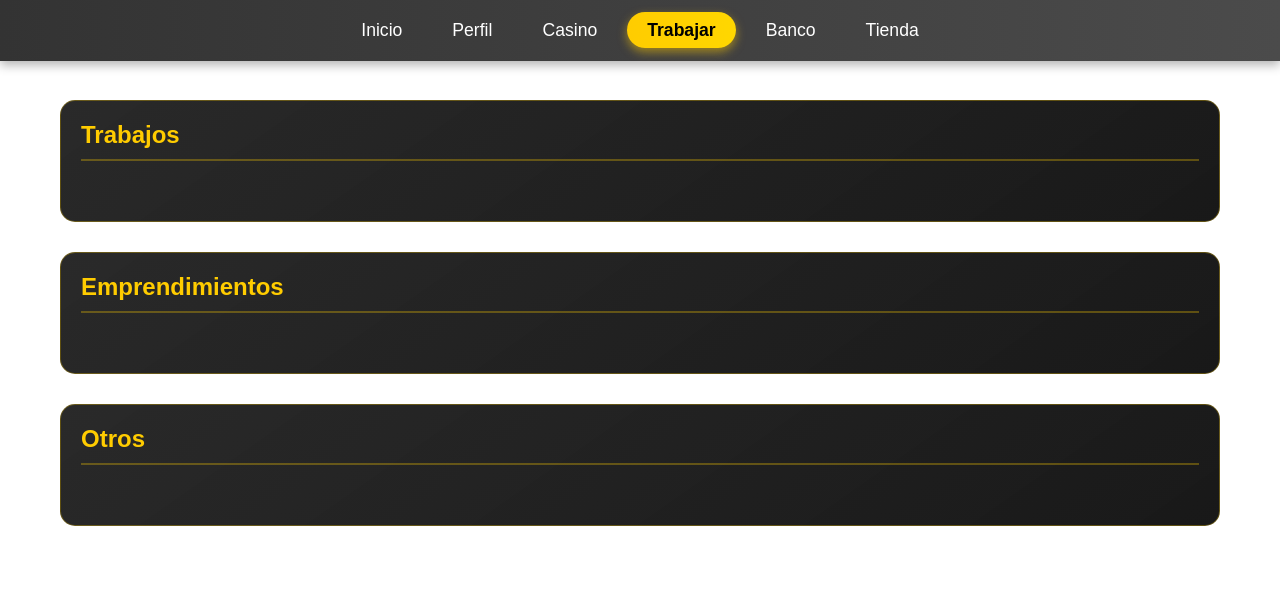
After one commit to DavidCh02/CasinoSim, a Flask app: page /trabajar in a window 1280 px wide. The commit adds this page. Shown: the top 595 px of the page. Run offline with Flask 3, Linux system fonts and the light colour scheme; the visitor is signed in with stand-in values (Sample User, id 1).

Commit message:
Add files via upload

```diff
--- a/routes.py
+++ b/routes.py
@@ -197,45 +197,43 @@ def pagar_factura():
 
     try:
         with get_db_session() as conn:
-            # Update the payment query to include payment timestamp
-            result = conn.execute(text("""
-                WITH factura_info AS (
-                    SELECT f.id, f.monto, u.dinero_efectivo
-                    FROM facturas f
-                    JOIN users u ON u.id = f.user_id
-                    WHERE u.username = :username
-                    AND f.tipo = :tipo
-                    AND (f.pagado = false OR (f.fecha_pago < NOW() - INTERVAL '1 minute'))
-                    LIMIT 1
-                )
-                UPDATE users
-                SET dinero_efectivo = dinero_efectivo - (
-                    SELECT monto FROM factura_info
-                )
-                WHERE username = :username
-                AND EXISTS (
-                    SELECT 1 FROM factura_info
-                    WHERE dinero_efectivo >= monto
-                )
-                RETURNING id;
+            # First, get the factura amount and check if user has enough money
+            factura_info = conn.execute(text("""
+                SELECT f.id, f.monto, u.id as user_id, u.dinero_efectivo
+                FROM facturas f
+                JOIN users u ON u.id = f.user_id
+                WHERE u.username = :username
+                AND f.tipo = :tipo
+                AND f.pagado = false
+                LIMIT 1
             """), {
                 "username": session['username'],
                 "tipo": tipo_factura
+            }).fetchone()
+
+            if not factura_info:
+                return jsonify({'mensaje': 'Factura no encontrada'}), 400
+
+            if factura_info.dinero_efectivo < factura_info.monto:
+                return jsonify({'mensaje': 'Fondos insuficientes'}), 400
+
+            # Update user's money
+            conn.execute(text("""
+                UPDATE users
+                SET dinero_efectivo = dinero_efectivo - :monto
+                WHERE id = :user_id
+            """), {
+                "monto": factura_info.monto,
+                "user_id": factura_info.user_id
             })
 
-            if result.rowcount == 0:
-                return jsonify({'mensaje': 'Fondos insuficientes o factura no encontrada'}), 400
-
-            # Update the factura payment status with timestamp
+            # Mark bill as paid
             conn.execute(text("""
                 UPDATE facturas
                 SET pagado = true, fecha_pago = NOW()
-                WHERE user_id = (SELECT id FROM users WHERE username = :username)
-                AND tipo = :tipo
-                AND (pagado = false OR (fecha_pago < NOW() - INTERVAL '1 minute'));
+                WHERE id = :factura_id
             """), {
-                "username": session['username'],
-                "tipo": tipo_factura
+                "factura_id": factura_info.id
             })
 
             conn.commit()
@@ -250,3 +248,34 @@ def pagar_factura():
 def logout():
     session.pop('username', None)
     return redirect(url_for('login'))
+
+# Add these new routes
+@app.route('/inicio')
+def inicio():
+    if 'username' not in session:
+        return redirect(url_for('login'))
+    return render_template('inicio.html')
+
+@app.route('/casino')
+def casino():
+    if 'username' not in session:
+        return redirect(url_for('login'))
+    return render_template('casino.html')
+
+@app.route('/trabajar')
+def trabajar():
+    if 'username' not in session:
+        return redirect(url_for('login'))
+    return render_template('trabajar.html')
+
+@app.route('/banco')
+def banco():
+    if 'username' not in session:
+        return redirect(url_for('login'))
+    return render_template('banco.html')
+
+@app.route('/tienda')
+def tienda():
+    if 'username' not in session:
+        return redirect(url_for('login'))
+    return render_template('tienda.html')
--- /dev/null
+++ b/templates/base.html
@@ -0,0 +1,87 @@
+<!DOCTYPE html>
+<html lang="es">
+<head>
+    <meta charset="UTF-8">
+    <meta name="viewport" content="width=device-width, initial-scale=1.0">
+    <title>{% block title %}CasinoSim{% endblock %}</title>
+    <style>
+        * {
+            margin: 0;
+            padding: 0;
+            box-sizing: border-box;
+            font-family: 'Arial', sans-serif;
+        }
+
+        .nav-bar {
+            background: linear-gradient(90deg, rgba(0, 0, 0, 0.8), rgba(30, 30, 30, 0.8));
+            padding: 15px 0;
+            position: fixed;
+            width: 100%;
+            top: 0;
+            z-index: 1000;
+            box-shadow: 0 4px 10px rgba(0, 0, 0, 0.3);
+        }
+
+        .nav-menu {
+            display: flex;
+            flex-wrap: wrap;
+            justify-content: center;
+            gap: 10px;
+            list-style: none;
+            padding: 5px;
+        }
+
+        .nav-item {
+            color: white;
+            text-decoration: none;
+            font-size: 0.9em;
+            padding: 6px 12px;
+            border-radius: 25px;
+            transition: all 0.3s ease;
+            font-weight: 500;
+        }
+
+        .nav-item:hover {
+            background-color: rgba(255, 204, 0, 0.2);
+        }
+
+        .nav-item.active {
+            background: linear-gradient(90deg, #ffcc00, #ffd700);
+            color: black;
+            font-weight: bold;
+            box-shadow: 0 4px 10px rgba(255, 204, 0, 0.5);
+        }
+
+        @media (min-width: 768px) {
+            .nav-item {
+                font-size: 1.1em;
+                padding: 8px 20px;
+            }
+        }
+
+        .content {
+            margin-top: 60px;
+            padding: 20px;
+        }
+    </style>
+    {% block extra_css %}{% endblock %}
+</head>
+<body>
+    <nav class="nav-bar">
+        <ul class="nav-menu">
+            <li><a href="{{ url_for('inicio') }}" class="nav-item {% if request.endpoint == 'inicio' %}active{% endif %}">Inicio</a></li>
+            <li><a href="{{ url_for('profile') }}" class="nav-item {% if request.endpoint == 'profile' %}active{% endif %}">Perfil</a></li>
+            <li><a href="{{ url_for('casino') }}" class="nav-item {% if request.endpoint == 'casino' %}active{% endif %}">Casino</a></li>
+            <li><a href="{{ url_for('trabajar') }}" class="nav-item {% if request.endpoint == 'trabajar' %}active{% endif %}">Trabajar</a></li>
+            <li><a href="{{ url_for('banco') }}" class="nav-item {% if request.endpoint == 'banco' %}active{% endif %}">Banco</a></li>
+            <li><a href="{{ url_for('tienda') }}" class="nav-item {% if request.endpoint == 'tienda' %}active{% endif %}">Tienda</a></li>
+        </ul>
+    </nav>
+
+    <div class="content">
+        {% block content %}{% endblock %}
+    </div>
+
+    {% block scripts %}{% endblock %}
+</body>
+</html>
--- /dev/null
+++ b/templates/trabajar.html
@@ -0,0 +1,68 @@
+{% extends "base.html" %}
+
+{% block title %}CasinoSim - Trabajar{% endblock %}
+
+{% block extra_css %}
+<style>
+    .work-container {
+        max-width: 1200px;
+        margin: 0 auto;
+        padding: 20px;
+    }
+
+    .work-section {
+        background: linear-gradient(145deg, rgba(30, 30, 30, 0.95), rgba(20, 20, 20, 0.98));
+        border: 1px solid rgba(255, 204, 0, 0.3);
+        border-radius: 15px;
+        padding: 20px;
+        margin-bottom: 30px;
+        color: white;
+    }
+
+    .work-section h2 {
+        color: #ffcc00;
+        margin-bottom: 20px;
+        font-size: 1.5em;
+        border-bottom: 2px solid rgba(255, 204, 0, 0.3);
+        padding-bottom: 10px;
+    }
+
+    .options-container {
+        display: grid;
+        grid-template-columns: repeat(auto-fit, minmax(250px, 1fr));
+        gap: 20px;
+        padding: 10px;
+    }
+
+    @media (max-width: 768px) {
+        .work-container {
+            padding: 10px;
+        }
+    }
+</style>
+{% endblock %}
+
+{% block content %}
+<div class="work-container">
+    <div class="work-section">
+        <h2>Trabajos</h2>
+        <div class="options-container">
+            <!-- Aquí irán las opciones de trabajo -->
+        </div>
+    </div>
+
+    <div class="work-section">
+        <h2>Emprendimientos</h2>
+        <div class="options-container">
+            <!-- Aquí irán las opciones de emprendimiento -->
+        </div>
+    </div>
+
+    <div class="work-section">
+        <h2>Otros</h2>
+        <div class="options-container">
+            <!-- Aquí irán otras opciones -->
+        </div>
+    </div>
+</div>
+{% endblock %}
```
Also changed, not shown: templates/profile.html (+33 -178 lines).
